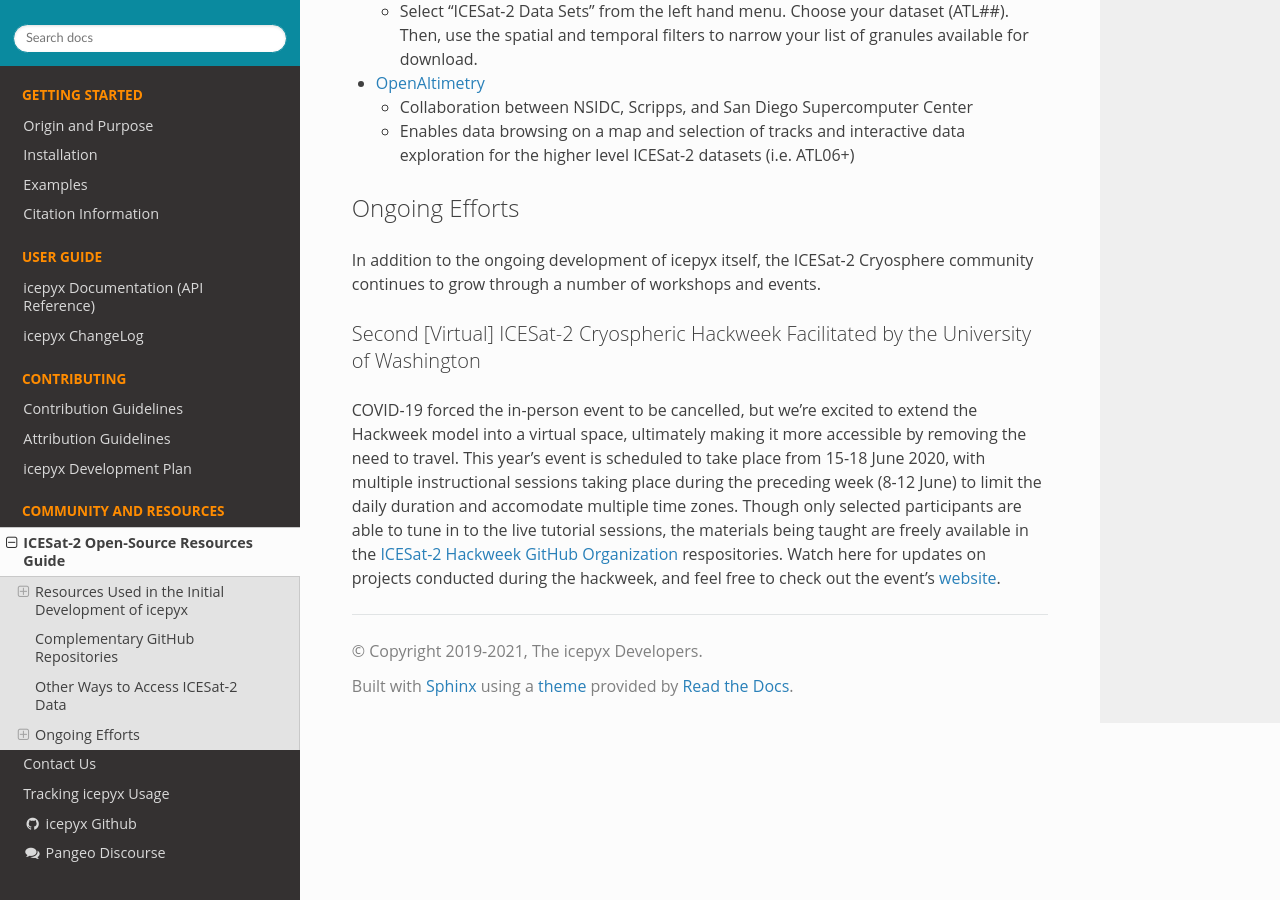
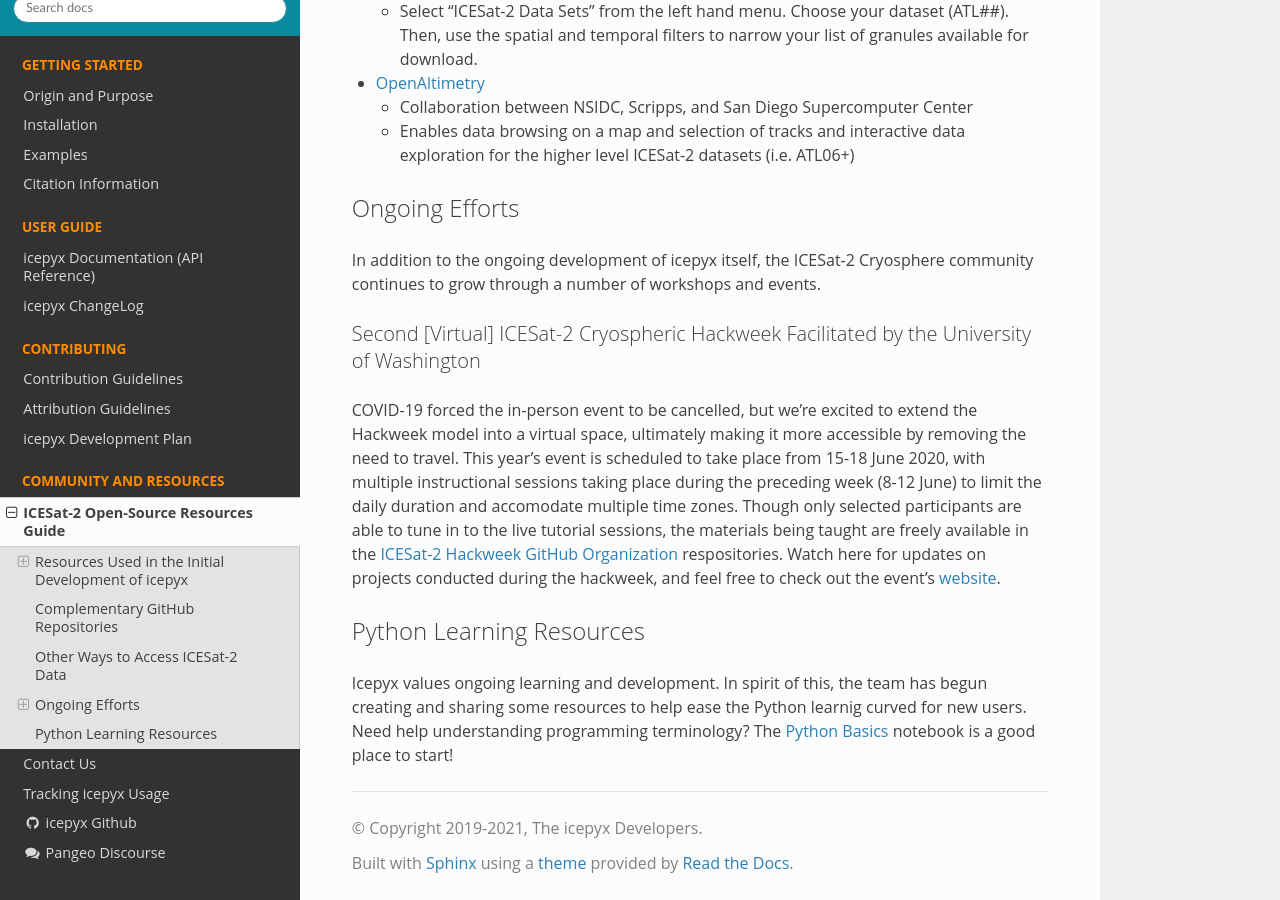
Before and after one commit to icesat2py/icepyx, a Sphinx documentation site: the page built from doc/source/community/resources.rst, in a window 1280 px wide and 900 px high, scrolled down 3251 px. Built offline with Sphinx 7.4.7 and the Read the Docs theme 2.0.0, drawn with Linux system fonts in a browser that asks for light colours; pages that are not in the unit, such as notebooks, are missing from menus; the version number could not be read and is left out.

Commit message:
updated resources.rst to include links to python learning resources

```diff
--- a/doc/source/community/resources.rst
+++ b/doc/source/community/resources.rst
@@ -126,3 +126,7 @@
 Second [Virtual] ICESat-2 Cryospheric Hackweek Facilitated by the University of Washington
 ^^^^^^^^^^^^^^^^^^^^^^^^^^^^^^^^^^^^^^^^^^^^^^^^^^^^^^^^^^^^^^^^^^^^^^^^^^^^^^^^^^^^^^^^^^
 COVID-19 forced the in-person event to be cancelled, but we're excited to extend the Hackweek model into a virtual space, ultimately making it more accessible by removing the need to travel. This year's event is scheduled to take place from 15-18 June 2020, with multiple instructional sessions taking place during the preceding week (8-12 June) to limit the daily duration and accomodate multiple time zones. Though only selected participants are able to tune in to the live tutorial sessions, the materials being taught are freely available in the `ICESat-2 Hackweek GitHub Organization <https://github.com/ICESAT-2HackWeek>`_ respositories. Watch here for updates on projects conducted during the hackweek, and feel free to check out the event's `website <https://icesat-2hackweek.github.io/learning-resources/>`_.
+
+Python Learning Resources
+-------------------------
+Icepyx values ongoing learning and development. In spirit of this, the team has begun creating and sharing some resources to help ease the Python learnig curved for new users. Need help understanding programming terminology? The `Python Basics <https://github.com/icesat2py/icepyx/blob/data_access_tutorials/doc/source/community/python_learning_resources/pythonBasics.ipynb>`_ notebook is a good place to start!
```
